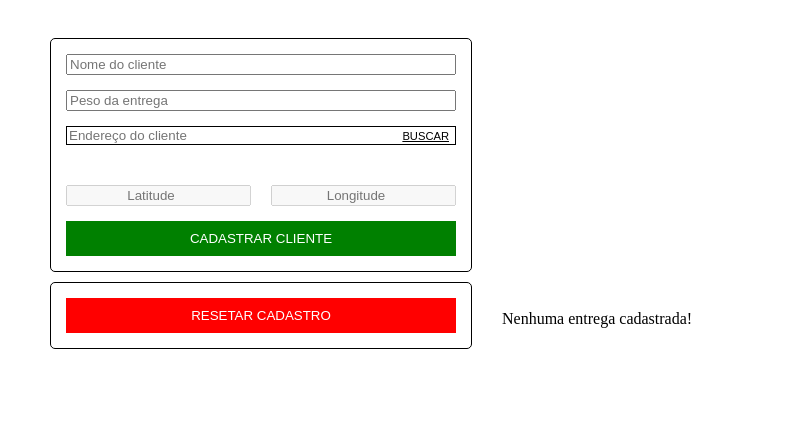
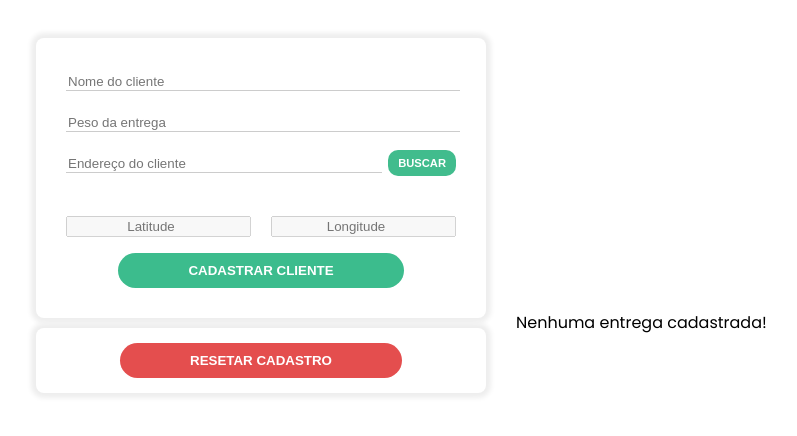
Before and after one commit to MBAlexandreMB/routeEasy-Test, a React app in the folder client/: page / in a window 1280 px wide. Shown: the top 436 px of the page, without its empty margins (79-876 px from the left). Built offline with nearby package versions, Linux system fonts and the light colour scheme; no server answers; what scriptjs would draw is missing.

Commit message:
layout upgrades

```diff
--- a/client/src/_pattern.scss
+++ b/client/src/_pattern.scss
@@ -1,18 +1,28 @@
+@import url('https://fonts.googleapis.com/css2?family=Poppins:wght@400;600&display=swap');
+
+html {
+  font-family: 'Poppins', sans-serif;
+}
+
 .btn {
-  padding: 10px 20px;
-  color: white;
   border: none;
+  border-radius: 30px;
   outline: none;
 
+  color: white;
+  font-weight: 600;
+
+  padding: 10px 70px;
+  margin: 0 auto;
   cursor: pointer;
 }
 
 .btn-success {
-  background-color: green;
+  background-color: #3cbc8d;
 }
 
 .btn-danger {
-  background-color: red;
+  background-color: rgb(228, 78, 78);
 }
 
 .error {
--- a/client/src/components/deleteDeliveries/deleteDeliveries.scss
+++ b/client/src/components/deleteDeliveries/deleteDeliveries.scss
@@ -2,15 +2,12 @@
   display: flex;
   justify-content: center;
 
-  border: 1px solid black;
-  border-radius: 5px;
+  border: none;
+  border-radius: 8px;
+  box-shadow: 0 0 5px 5px #eee;
 
   box-sizing: border-box;
   width: calc(100% - 60px);
   margin: 10px 30px 0;
   padding: 15px;
-
-  button {
-    width: 100%;
-  }
 }
--- a/client/src/components/deliveryForm/addressInput/addressInput.scss
+++ b/client/src/components/deliveryForm/addressInput/addressInput.scss
@@ -4,22 +4,47 @@
   .input-search-container {
     display: flex;
     justify-content: space-between;
-    border: 1px solid black;
 
     input, button {
       margin: 0;
       outline: none;
       border: none;
-      background-color: transparent;
     }
 
-    input {
-      width: 100%;
+    .input-slider-container {
+      width: 80%;
+      input {
+        width: 100%;
+          background-color: transparent;
+          border-bottom: 1px solid #ccc;
+          transition-property: border-bottom-color;
+        }
+
+        .slider::after {
+          position: relative;
+          top: -3px;
+          content: '';
+          display: block;
+          width: 0;
+          height: 1px;
+          background: #41bc8d;
+          transition: width .7s ease-out;
+      }
+
+        input:focus ~ .slider::after {
+          width: 102%;
+      }
     }
 
+
     button {
+      background-color: #41bc8d;
+      padding: 5px 10px;
+      color: white;
+      border-radius: 10px;
+      font-weight: 600;
+
       font-size: 0.7rem;
-      text-decoration: underline;
       cursor: pointer;
     }
   }
--- a/client/src/components/deliveryForm/addressInput/index.js
+++ b/client/src/components/deliveryForm/addressInput/index.js
@@ -18,12 +18,15 @@ const AddressInput = ({ value, error, checkValidity, onSearch }) => {
   return (
     <div className="addressinput-container">
       <div className="input-search-container">
+        <div className="input-slider-container">
           <input
           type="text"
           placeholder="Endereço do cliente"
           value={address}
           onChange={(e) => handleChange(e)}
           />
+          <span className="slider" />
+        </div>
         <button type="button" onClick={() => onSearch(address)}>BUSCAR</button>
       </div>
       {
--- a/client/src/components/deliveryForm/deliveryForm.scss
+++ b/client/src/components/deliveryForm/deliveryForm.scss
@@ -5,9 +5,11 @@
   flex-flow: column nowrap;
 
   margin: 0 30px;
-  padding: 15px;
-  border: 1px solid black;
-  border-radius: 5px;
+  padding: 30px;
+
+  border: none;
+  border-radius: 8px;
+  box-shadow: 0 0 5px 5px #eee;
 
   button.btn-success {
     margin-top: 15px;
--- a/client/src/components/deliveryForm/index.js
+++ b/client/src/components/deliveryForm/index.js
@@ -46,7 +46,7 @@ const DeliveryForm = ({onSubmit}) => {
       checks.location.latitude = checkAdress(address.location.latitude);
       checks.location.longitude = checkAdress(address.location.longitude);
     } else {
-      checkAdress(false);
+      checkAdress(false, "Endereço deve ser válido. Tente clicar em BUSCAR.");
     }
 
     if (
--- a/client/src/components/deliveryTable/deliveryItem/deliveryItem.scss
+++ b/client/src/components/deliveryTable/deliveryItem/deliveryItem.scss
@@ -1,3 +1,12 @@
 .deliveryitem-container {
   cursor: pointer;
+
+  &:hover {
+    background-color: #e3f3ed;
+  }
+
+  td {
+    font-weight: 400;
+    font-size: .8rem;
+  }
 }
--- a/client/src/components/deliveryTable/deliveryItem/index.js
+++ b/client/src/components/deliveryTable/deliveryItem/index.js
@@ -2,15 +2,18 @@ import React from 'react';
 import './deliveryItem.scss';
 
 const DeliveryItem = ({data, onSelect}) => {
+  const { clientName, address, weightInKg } = data;
+  const { latitude, longitude } = address.location;
+
   return (
     <tr className="deliveryitem-container" onClick={() => onSelect(data)}>
-      <td>{data.clientName}</td>
-      <td>{data.address.street}</td>
-      <td>{data.address.city}</td>
-      <td>{data.address.country}</td>
-      <td>{data.weightInKg}</td>
-      <td>{data.address.location.latitude}</td>
-      <td>{data.address.location.longitude}</td>
+      <td>{clientName}</td>
+      <td>{address.street}</td>
+      <td>{address.city}</td>
+      <td>{address.country}</td>
+      <td>{weightInKg}</td>
+      <td>{latitude.toFixed(3)}</td>
+      <td>{longitude.toFixed(3)}</td>
     </tr>
    );
 }
--- a/client/src/components/deliveryTable/deliveryTable.scss
+++ b/client/src/components/deliveryTable/deliveryTable.scss
@@ -1,3 +1,29 @@
-.summary-container {
-  display: flex;
+.summary-table-container {
+
+  .summary, .footnote {
+    color: #777;
+    font-size: .75rem;
+  }
+
+  .summary-container {
+    display: flex;
+  }
+
+  table {
+    width: 50vw;
+    th, td {
+      padding: 8px 15px;
+      overflow: hidden;
+      text-align: center;
+    }
+
+    thead {
+      background-color: #41bc8d;
+
+      th {
+        font-size: 0.8rem;
+        color: white;
+      }
+    }
+  }
 }
--- a/client/src/components/deliveryTable/index.js
+++ b/client/src/components/deliveryTable/index.js
@@ -19,13 +19,17 @@ const DeliveryTable = ({data, onSelectItem}) => {
     <div>
       {
         (data && data.length > 0) ?
-        <>
+        <div className="summary-table-container">
           <div className="summary-container">
-            <p>{`Total de Clientes: ${summary.clients};`}</p>
-            <p>{`Peso Total: ${summary.weight}kg;`}</p>
-            <p>{`Ticket Médio*: ${summary.weight / summary.clients};`}</p>
+            <p className="summary">
+              {
+                `Total de Clientes: ${summary.clients} |
+                Peso Total: ${summary.weight}kg |
+                Ticket Médio*: ${summary.weight / summary.clients}`
+              }
+            </p>
           </div>
-          <table>
+          <table cellSpacing="0">
             <thead>
               <tr>
                 <th>Nome</th>
@@ -55,7 +59,8 @@ const DeliveryTable = ({data, onSelectItem}) => {
               }
             </tbody>
           </table>
-        </>
+          <p className="footnote">*Peso total/Total de clientes</p>
+        </div>
         :
         <p>Nenhuma entrega cadastrada!</p>
       }
--- a/client/src/components/shared/ErrorHandledInput/errorHandledInput.scss
+++ b/client/src/components/shared/ErrorHandledInput/errorHandledInput.scss
@@ -3,10 +3,31 @@
 .input-error-container {
   margin-bottom: 15px;
 
-  input {
-    margin: 0;
-
+  .input-slider-container {
     box-sizing: border-box;
     width: 100%;
+
+    input {
+      width: 100%;
+      background-color: transparent;
+      border: none;
+      border-bottom: 1px solid #ccc;
+      outline: none;
+    }
+
+    .slider::after {
+      position: relative;
+      top: -3px;
+      content: '';
+      display: block;
+      width: 0;
+      height: 1px;
+      background: #41bc8d;
+      transition: width .7s ease-out;
+    }
+
+    input:focus ~ .slider::after {
+      width: 102%;
+    }
   }
 }
--- a/client/src/components/shared/ErrorHandledInput/index.js
+++ b/client/src/components/shared/ErrorHandledInput/index.js
@@ -4,12 +4,15 @@ import './errorHandledInput.scss';
 const ErrorHandledInput = ({type, placeholder, value, onChange, error}) => {
   return (
     <div className="input-error-container">
-      <input
+      <div className="input-slider-container">
+        <input
         type={type}
         placeholder={placeholder}
         value={value}
         onChange={onChange}
-      />
+        />
+        <span className="slider" />
+      </div>
       {
         error &&
         <p className="error">{error}</p>
```
Also changed, not shown: client/public/images/noun_Trash_50395.png (added), client/public/images/trash.png (added). Lines whose indentation alone changed are shown as unchanged.
